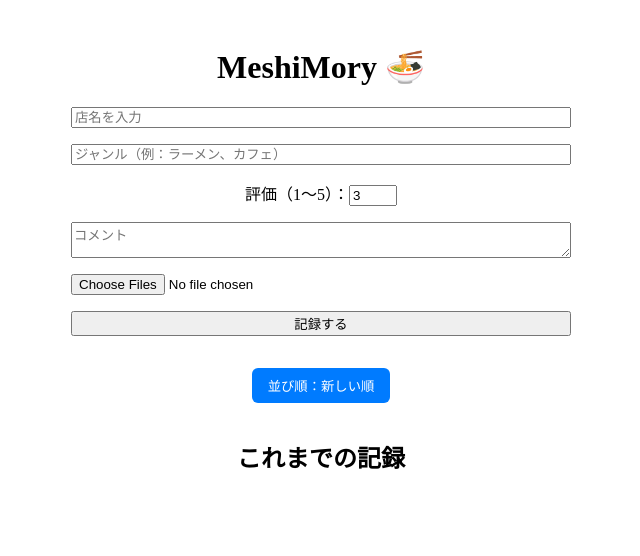
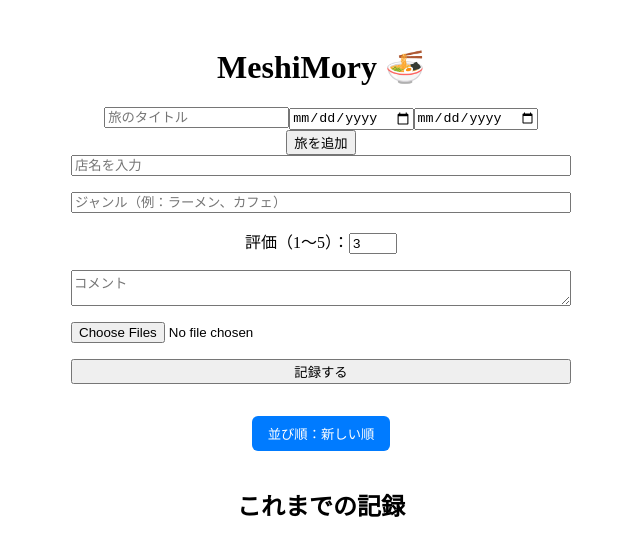
Before and after one commit to Kazuki95-hub/meshimory, a React (Vite) app in the folder apps/web/: page / in a window 1280 px wide. Shown: the top 556 px of the page, without its empty margins (319-959 px from the left). Built offline with nearby package versions, Linux system fonts and the light colour scheme.

Commit message:
旅追加フォームに送信ボタンとconsole出力を追加

```diff
--- a/apps/web/src/App.tsx
+++ b/apps/web/src/App.tsx
@@ -1,5 +1,6 @@
 import { existsSync } from 'fs';
 import { useEffect, useRef, useState } from 'react';
+import AddTripForm from './components/TripForm';
 
 export default function App() {
     const [shopName, setShopName] = useState('');
@@ -60,6 +61,7 @@ export default function App() {
     return (
         <main style={{ maxWidth: "500px", margin: "3rem auto", textAlign: "center" }}>
             <h1>MeshiMory 🍜</h1>
+            <AddTripForm />
             <form onSubmit={handleSubmit} style={{ display: "flex", flexDirection: "column", gap: "1rem" }}>
                 <input
                     type="text"
--- a/apps/web/src/components/TripForm.tsx
+++ b/apps/web/src/components/TripForm.tsx
@@ -15,7 +15,7 @@ export default function AddTripForm() {
             endDate,
             records: [],
         };
-
+        console.log("追加された旅:", newTrip);
         setTripTitle('');
         setStartDate('');
         setEndDate('');
@@ -41,6 +41,7 @@ export default function AddTripForm() {
                 onChange={(e) => setEndDate(e.target.value)}
                 required
             />
+            <button type="submit">旅を追加</button>
         </form>
     )
 }
```
